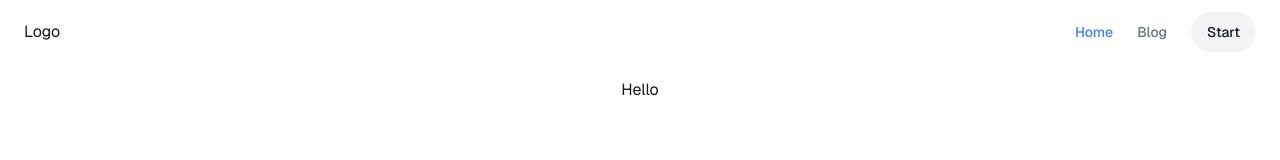
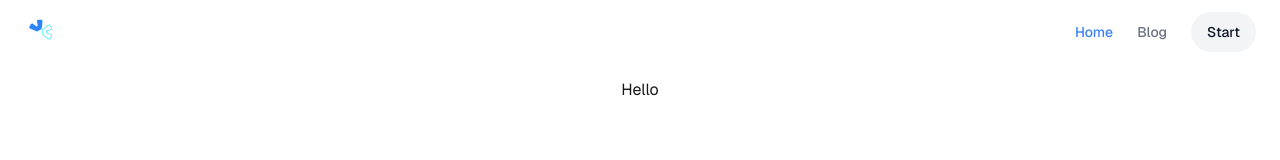
Before and after one commit to my-rocketseat-courses/site-set, a Next.js app: page / in a window 1280 px wide. Shown: the top 160 px of the page. Built offline with nearby package versions, Linux system fonts and the light colour scheme.

Commit message:
create logo component and add logo image

```diff
--- a/src/components/header/header.tsx
+++ b/src/components/header/header.tsx
@@ -1,13 +1,14 @@
 import Link from "next/link"
 import { ActiveLink } from "../active-link/active-link"
 import { Button } from "../ui/button"
+import { Logo } from "../logo/logo"
 
 export function Header() {
   return (
     <header className="fixed top-0 z-50 w-full border-b border-white/10 bg-background/95 backdrop-blur supports-[backdrop-filters]:bg-background/60">
       <div className="mx-auto max-w-7xl px-4 sm:px-6 ls:px-80">
         <div className="flex h-16 items-center justify-between">
-          <Link href="/">Logo</Link>
+          <Logo />
           <nav className="flex items-center gap-6">
             <ActiveLink href="/">Home</ActiveLink>
             <ActiveLink href="/blig">Blog</ActiveLink>
--- /dev/null
+++ b/src/components/logo/logo.tsx
@@ -0,0 +1,15 @@
+import Image from "next/image";
+import Link from "next/link";
+
+export function Logo() {
+  return (
+    <Link href="/" title="Home page">
+      <Image
+        src="/logo.svg"
+        alt="Site Set logo"
+        width={116}
+        height={32}
+      />
+    </Link>
+  )
+}
```
Also changed, not shown: public/logo.svg (added).
